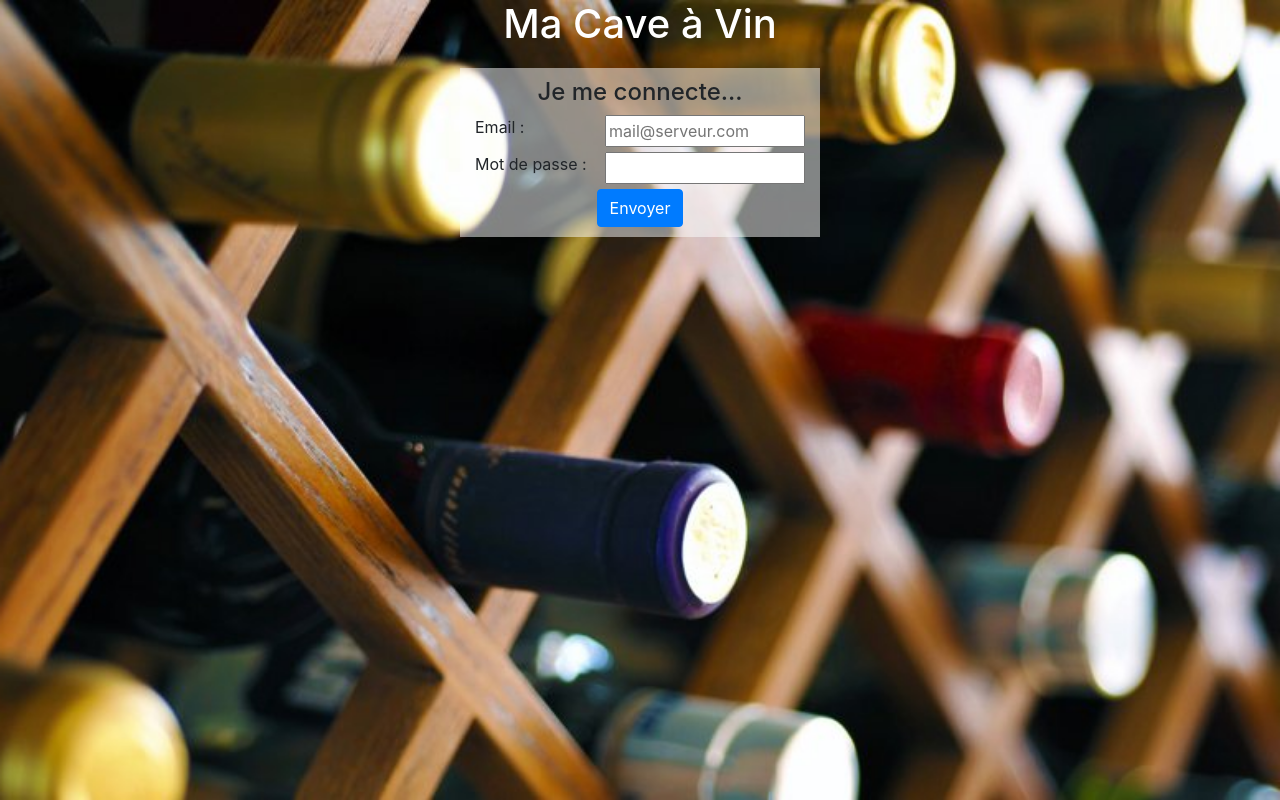
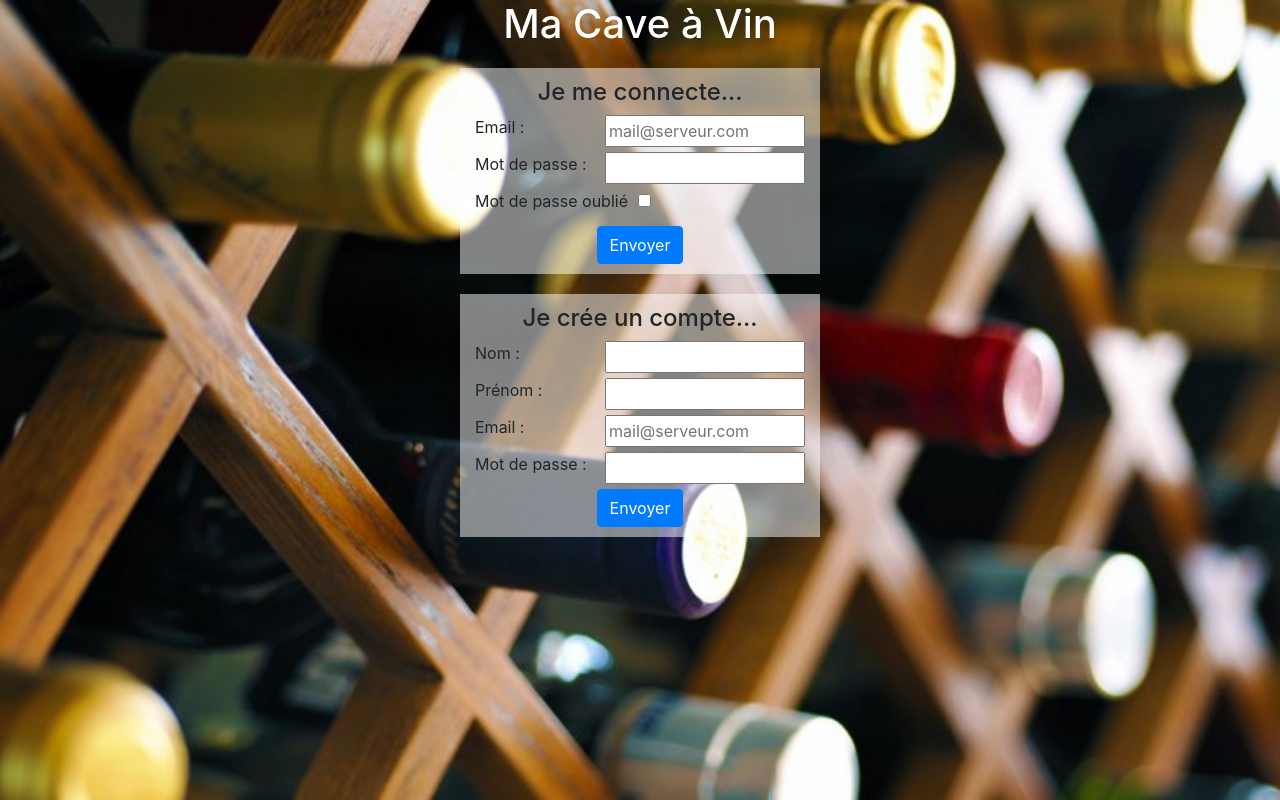
Before and after one commit to CSO-DEV/maCave, a React (Create React App) app in the folder client/: page / in a window 1280 px wide. Built offline with nearby package versions, Linux system fonts and the light colour scheme.

Commit message:
connection

```diff
--- a/client/src/assets/style.scss
+++ b/client/src/assets/style.scss
@@ -1,4 +1,4 @@
-.tinyImput {
+.tinyInput {
   display: flex;
   flex-direction: row;
   margin: 5px;
@@ -11,3 +11,12 @@
     width: 200px;
   }
 }
+.tinyCheckBox {
+  display: flex;
+  flex-direction: row;
+  align-items: baseline;
+  margin: 5px;
+  & label {
+    margin-right: 10px;
+  }
+}
--- a/client/src/assets/tinyComponents.js
+++ b/client/src/assets/tinyComponents.js
@@ -21,7 +21,7 @@
       */
      input(label,labelClass,inputClass,id,type,name,placeholder,required,maxLength,title,onchange){
          return(
-             <div className="tinyImput">
+             <div className="tinyInput">
                 <label className={labelClass} htmlFor={id}>{label}</label>
                 <input
                 id={id}
@@ -37,6 +37,21 @@
              </div>
          )
      },
+     checkBox(label,labelClass,inputClass,id,onchange){
+         return(
+             <div className="tinyCheckBox">
+                 <label className={labelClass} htmlFor={id}>{label}</label>
+                 <input
+                 id={id}
+                 className={inputClass}
+                 type="checkbox"
+                 value='test'
+                 onChange={onchange}
+                 ></input>
+             </div>
+         )
+
+     }
 
  }
  export default tinyComponents;
--- a/client/src/component/App/App.js
+++ b/client/src/component/App/App.js
@@ -5,14 +5,15 @@ import React from "react";
 import { BrowserRouter as Router, Route, Switch } from "react-router-dom";
 import "./style.scss";
 import Connection from "../../components/Connection/Connection";
-
+import Cellar from "../../components/Cellar/Cellar";
 
 function App() {
   return (
     <>
       <Router>
         <Switch>
-          <Route path="/" component={Connection} />
+          <Route exact path="/" component={Connection} />
+          <Route path="/cellar" component={Cellar} />
         </Switch>
       </Router>
     </>
--- a/client/src/components/Cellar/Cellar.js
+++ b/client/src/components/Cellar/Cellar.js
@@ -10,6 +10,7 @@ function Cellar(props) {
         style={{
             backgroundImage:"url(images/cave.jpg)",
         }}>
+            <h1>cellar</h1>
         </div>
     );
 }
--- a/client/src/components/Connection/Connection.js
+++ b/client/src/components/Connection/Connection.js
@@ -1,44 +1,224 @@
 /**
  * Cellar.js : Page de visualisation de la cave
  */
-import React from 'react';
+import React, { useState } from "react";
+import { Redirect } from "react-router-dom";
+import { Button } from 'react-bootstrap';
+import 'bootstrap/dist/css/bootstrap.min.css';
 import './style.scss';
-import 'bootstrap/dist/css/bootstrap.min.css';
-import tinyComponents from '../../assets/tinyComponents'
-import { Card,Button } from 'react-bootstrap';
+import tinyComponents from '../../assets/tinyComponents';
+import inputControl from '../../lib/inputControl';
+import fetchData from '../../lib/fetch'
 
 function Connection(props) {
-    /**
-     * @var
-     */
-    const TitleInputPwd="Minimum : 8 caractères, 1 majuscule, 1 chiffre et 1 caractère spécial"
+
+    const [connectionData,setConnectionData] = useState({});
+    const [redirection,setRedirection] = useState(false);
+
 
     /**
-     * @function dataholder :
-     * @param e :
+     * @method connectionSignIn : Module de connection signIn * SignIn module
+     * @param setData : donnée setState * setState data
+     * @param data : donnée state * state data
      */
-    function dataholder(e){
-        console.log(e.target.value)
+    const connectionSignIn=(setData,data)=>{
+        const InputPwdTitle="Minimum : 8 caractères, 1 majuscule, 1 chiffre et 1 caractère spécial";
+        const InputEmailTitle="";
+        const type="signIn";
+        /**
+        * @function dataholder : Prise en compte des données saisies et contrôle des saisies * Taking into account of data entered and checking entries
+        * @param e : Objet de saisie * Input object entry
+        */
+        function dataholder(e){
+            if(e.target.type==="email" || e.target.type==="password"){
+                setData(inputControl.dataholder(e,data));
+            };
+            if(e.target.type==="checkbox"){
+                if(!data.forgottenPwd){
+                    setData({...data,"forgottenPwd":true});
+                }else{
+                    setData({...data,"forgottenPwd":false});
+                };
+            };
+        };
+
+        /**
+         * @function controlData : Contrôle des données saisies
+         * @param dataControl : Données saisies
+         */
+        function controlData(dataControl){
+            let emailControl=inputControl.emailControl(dataControl.signInEmail);
+            let pwdControl=inputControl.pwdControl(dataControl.signInPwd);
+            if(!dataControl.signInEmail){
+                alert("Veuillez saisir le champ Email");
+                return;
+            };
+            if(!dataControl.forgottenPwd){
+                if(!emailControl){
+                    alert("Erreur de saisie de l'email " + InputEmailTitle);
+                    return;
+                };
+                if(!dataControl.signInPwd){
+                    alert("Veuillez saisir le champ mot de passe");
+                    return;
+                };
+                if(!pwdControl){
+                    alert("Erreur de saisie du mot de passe " + InputPwdTitle);
+                    return;
+                };
+                fetchToApi(type,dataControl)
+            }else{
+                alert("Vous avez oubliez votre mot de passe => lancement modification mot de passe");
+                return;
+            };
+        };
+
+        return(
+            <div className="connectionSignIn">
+                <h4>Je me connecte...</h4>
+                {tinyComponents.input("Email :","","","signInEmail","email","signInEmail","mail@serveur.com",true,"none",InputEmailTitle,dataholder)}
+                {tinyComponents.input("Mot de passe :","","","signInPwd","password","signInPwd","",true,10,InputPwdTitle,dataholder)}
+                {tinyComponents.checkBox("Mot de passe oublié","","","forgotten",dataholder)}
+                <Button className='connectionSignInButton'
+                onClick={()=>{
+                    controlData(data)
+                }}>Envoyer</Button>
+            </div>
+        )
     };
 
+    const connectionRegister=(setData,data)=>{
+        const InputPwdTitle="Minimum : 8 caractères, 1 majuscule, 1 chiffre et 1 caractère spécial";
+        const InputEmailTitle="";
+        const type="register";
+        /**
+        * @function dataholder : Prise en compte des données saisies et contrôle des saisies * Taking into account of data entered and checking entries
+        * @param e : Objet de saisie * Input object entry
+        */
+        function dataholder(e){
+            if(e.target.type==="email" || e.target.type==="password" || e.target.name==="lastname" || e.target.name==="firstname"){
+
+                setData(inputControl.dataholder(e,data));
+            };
+            if(e.target.type==="checkbox"){
+                if(!data.forgottenPwd){
+                    setData({...data,"forgottenPwd":true});
+                }else{
+                    setData({...data,"forgottenPwd":false});
+                };
+            };
+        };
+
+        /**
+         * @function controlData : Contrôle des données saisies
+         * @param dataControl : Données saisies
+         */
+        function controlData(dataControl){
+            let emailControl=inputControl.emailControl(dataControl.signInEmail);
+            let pwdControl=inputControl.pwdControl(dataControl.signInPwd);
+            if(!dataControl.signInEmail){
+                alert("Veuillez saisir le champ Email");
+                return;
+            };
+            if(!dataControl.forgottenPwd){
+                if(!emailControl){
+                    alert("Erreur de saisie de l'email " + InputEmailTitle);
+                    return;
+                };
+                if(!dataControl.signInPwd){
+                    alert("Veuillez saisir le champ mot de passe");
+                    return;
+                };
+                if(!pwdControl){
+                    alert("Erreur de saisie du mot de passe " + InputPwdTitle);
+                    return;
+                };
+                fetchToApi(type,dataControl)
+            }else{
+                alert("Vous avez oubliez votre mot de passe => lancement modification mot de passe");
+                return;
+            };
+        };
+
+console.log(connectionData)
+        return(
+            <div className="connectionSignIn">
+                <h4>Je crée un compte...</h4>
+                {tinyComponents.input("Nom :","","","lastname","lastname","lastname","",true,"none","",dataholder)}
+                {tinyComponents.input("Prénom :","","","firstname","firstname","firstname","",true,"none","",dataholder)}
+                {tinyComponents.input("Email :","","","registerEmail","email","registerEmail","mail@serveur.com",true,"none",InputEmailTitle,dataholder)}
+                {tinyComponents.input("Mot de passe :","","","registerPwd","password","registerPwd","",true,10,InputPwdTitle,dataholder)}
+                <Button className='connectionSignInButton'
+                onClick={()=>{
+                    controlData(data)
+                }}>Envoyer</Button>
+            </div>
+        )
+    };
+
+
+    /**
+     * @method fetchToApi : Transmission des données vers l'api * Send data to Api
+     * @param fetchRouter : Type de route * router type
+     * @param dataToApi : Données à transmettre a l'api * data to send to Api
+     */
+    const fetchToApi=(fetchRouter,dataToApi)=>{
+        if(fetchRouter==="signIn"){
+            fetchData("POST", "/api/" + fetchRouter, dataToApi, true).then(
+                (dataFromApi) => {
+                    localStorage.setItem('_IdMaCaveAVin',dataFromApi.cellar);
+                    localStorage.setItem('tokenMaCaveAVin',dataFromApi.token);
+                    alert('connexion réussie');
+                    setRedirection(true);
+                    },
+                (error) => {
+                  if(error.message===402){
+                    alert("La connection a échouée, veuillez contrôler votre email ou votre mot de passe");
+                  }
+                }
+            );
+        };
+        if(fetchRouter==="register"){
+            fetchData("POST", "/api/" + fetchRouter, dataToApi, true).then(
+                (dataFromApi) => {
+                    alert("Félicitation, vous venez d'ouvrir un compte ! Veuillez vous connecter");
+                    //setModalType('alertSuccess');
+                    //setToggledModal(true);
+                    //resetRegister()
+                },
+                (error) => {
+                  console.error("An error has occured while fetching posts");
+                  if(error.message===400){
+                    alert("Un compte existe déjà avec cette adresse email");
+                    //setModalType('alertAlreadyExist');
+                    //setToggledModal(true);
+                  };
+
+                }
+              );
+        };
+    };
+
+    const redirect=()=>{
+        if(redirection){
+            return(
+                <Redirect to="/cellar"/>
+            );
+        };
+
+    };
 
     return (
         <div className="connectionContainer"
         style={{
             backgroundImage:"url(images/cave.jpg)",
         }}>
+            {redirect()}
             <div className="connectionTitle">
                 <h1>Ma Cave à Vin</h1>
             </div>
-            <div className="connectionSignIn">
-                <h4>Je me connecte...</h4>
-                {tinyComponents.input("Email :","","","signInEmail","email","signInEmail","mail@serveur.com",true,"none","",dataholder)}
-                {tinyComponents.input("Mot de passe :","","","signInPwd","email","signInEmail","",true,10,TitleInputPwd,dataholder)}
-                <Button className='connectionSignInButton'
-                onClick={()=>{
-                    console.log("envoie");
-                }}>Envoyer</Button>
-            </div>
+            {connectionSignIn(setConnectionData,connectionData)}
+            {connectionRegister(setConnectionData,connectionData)}
         </div>
     );
 }
--- a/client/src/lib/inputControl.js
+++ b/client/src/lib/inputControl.js
@@ -4,7 +4,7 @@
 const inputControl = {
     /**
      * @method emailControl : Contrôle la saisie de l'email * Email entry control
-     * @param {*} email : Email saisi * Email entry
+     * @param email : Email saisi * Email entry
      */
     emailControl(email){
         let pattern = /^[a-z0-9.-]{2,}@+[a-z0-9.-]{2,}$/i;
@@ -13,15 +13,30 @@ const inputControl = {
                 }else{
                     return false
                 };
-            },
+    },
+    /**
+     * @method pwdControl : Contrôle la saisie du mot de passe * Password entry control
+     * @param pwd : mot de passe saisi * Password entry
+     */
     pwdControl(pwd){
-        let pattern = /^(?=.*[A-Z])(?=.*[a-z])(?=.*\d)(?=.*[-+!*$@%_])([-+!*$@%_\w]{6,15})$/g;
+        let pattern = /^(?=.*[A-Z])(?=.*[a-z])(?=.*\d)(?=.*[-+!*$@%_])([-+!*$@%_\w]{5,15})$/g;
             if (pattern.test(pwd)){
                     return true
                 }else{
                     return false
                 };
-            },
+    },
+    /**
+     * @method dataholder : Enregistrement des données dans un objet * Saving data to an object
+     * @param e : Objet de saisie * Input object entry
+     * @param object : Objet d'enregistrement des données saisies *  Data entered recording object
+     */
+    dataholder(e,object,check){
+        let data={...object,[e.target.name]:e.target.value};
+        return data;
+    },
+
+
 }
 
 export default inputControl;
```
Also changed, not shown: client/src/lib/fetch.js (+15 -10 lines), 1 other file (tests, documents, lock files or other folders).
